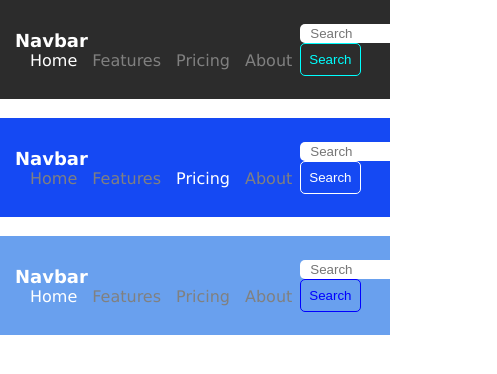
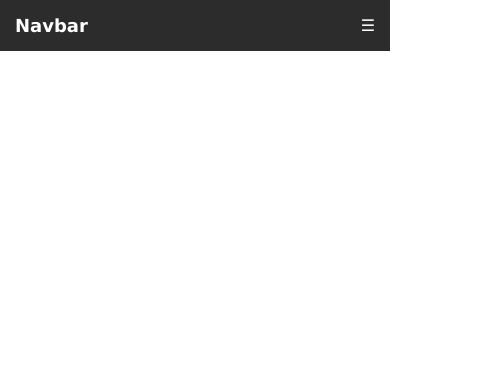
Before and after one commit to Muhmmadyusuf/navbars, a plain HTML site: page Новая папка (28)/index.html in a window 390 px wide. Shown: the whole page, 497 px wide, since content can reach past the window. Drawn offline with Linux system fonts and the light colour scheme.

Commit message:
Update index.html
added responsive navbar

```diff
--- a/Новая папка (28)/index.html
+++ b/Новая папка (28)/index.html
@@ -1,21 +1,19 @@
 <!DOCTYPE html>
 <html lang="en">
-
   <head>
-    <meta charset="UTF-8">
-    <meta name="viewport" content="width=device-width, initial-scale=1.0">
+    <meta charset="UTF-8" />
+    <meta name="viewport" content="width=device-width, initial-scale=1.0" />
     <title>Navigation</title>
-    <link rel="stylesheet" href="style.css">
+    <link rel="stylesheet" href="style.css" />
   </head>
 
   <body>
-
-    <div class="nav varient-1">
+    <!-- <div class="nav varient-1">
       <div class="flex">
-            <h1 style="color: white;">Navbar</h1>
+        <h1 style="color: white">Navbar</h1>
 
         <ul class="list-items">
-                <li style="color: white;">
+          <li style="color: white">
             <a href="#" aria-current="page">Home</a>
           </li>
           <li>
@@ -31,20 +29,22 @@
       </div>
 
       <div class="input">
-            <input type="search" autocomplete="tel-local" placeholder="Search">
+        <input type="search" autocomplete="tel-local" placeholder="Search" />
         <button>Search</button>
       </div>
+
+      <div class="burger-menu">☰</div>
     </div>
 
-    <br>
+    <br />
 
     <div class="nav varient-2">
       <div class="flex">
-            <h1 style="color: white;">Navbar</h1>
+        <h1 style="color: white">Navbar</h1>
 
         <ul class="list-items">
-                <li style="color: white;">
-                    <a href="#" >Home</a>
+          <li style="color: white">
+            <a href="#">Home</a>
           </li>
           <li>
             <a href="#">Features</a>
@@ -59,19 +59,19 @@
       </div>
 
       <div class="input">
-            <input type="search" placeholder="Search">
+        <input type="search" placeholder="Search" />
         <button>Search</button>
       </div>
-    </div>
 
-    <br>
+      <div class="burger-menu">☰</div>
+    </div> -->
 
-    <div class="nav varient-3">
-        <div class="flex">
-            <h1 style="color: white;">Navbar</h1>
 
+    <div class="nav varient-1">
+      <h1 style="color: white">Navbar</h1>
+      <div class="menu-container hide" id="menuContainer">
         <ul class="list-items">
-                <li style="color: white;">
+          <li style="color: white">
             <a href="#" aria-current="page">Home</a>
           </li>
           <li>
@@ -84,18 +84,23 @@
             <a href="#">About</a>
           </li>
         </ul>
-        </div>
-
         <div class="input">
-            <input type="search" placeholder="Search">
+          <input type="search" placeholder="Search" />
           <button>Search</button>
         </div>
       </div>
 
+      <div class="burger-menu" onclick="menuContainer.classList.toggle('hide')">
+        ☰
+      </div>
+    </div>
 
+    <script>
+      //   screenSize.innerText = innerWidth;
 
-
-
+      //   onresize = () => {
+      //     screenSize.innerText = innerWidth;
+      //   };
+    </script>
   </body>
-
 </html>
```
Lines whose indentation alone changed are shown as unchanged.
